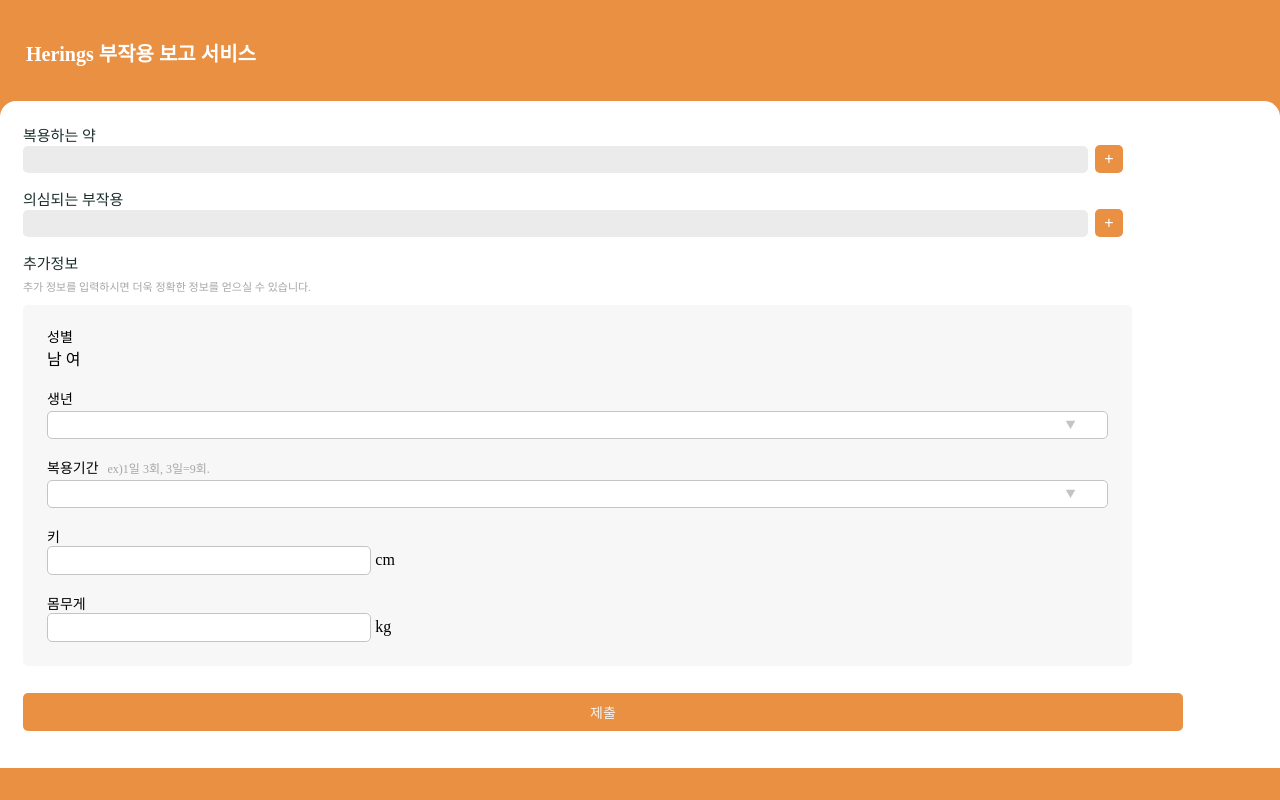
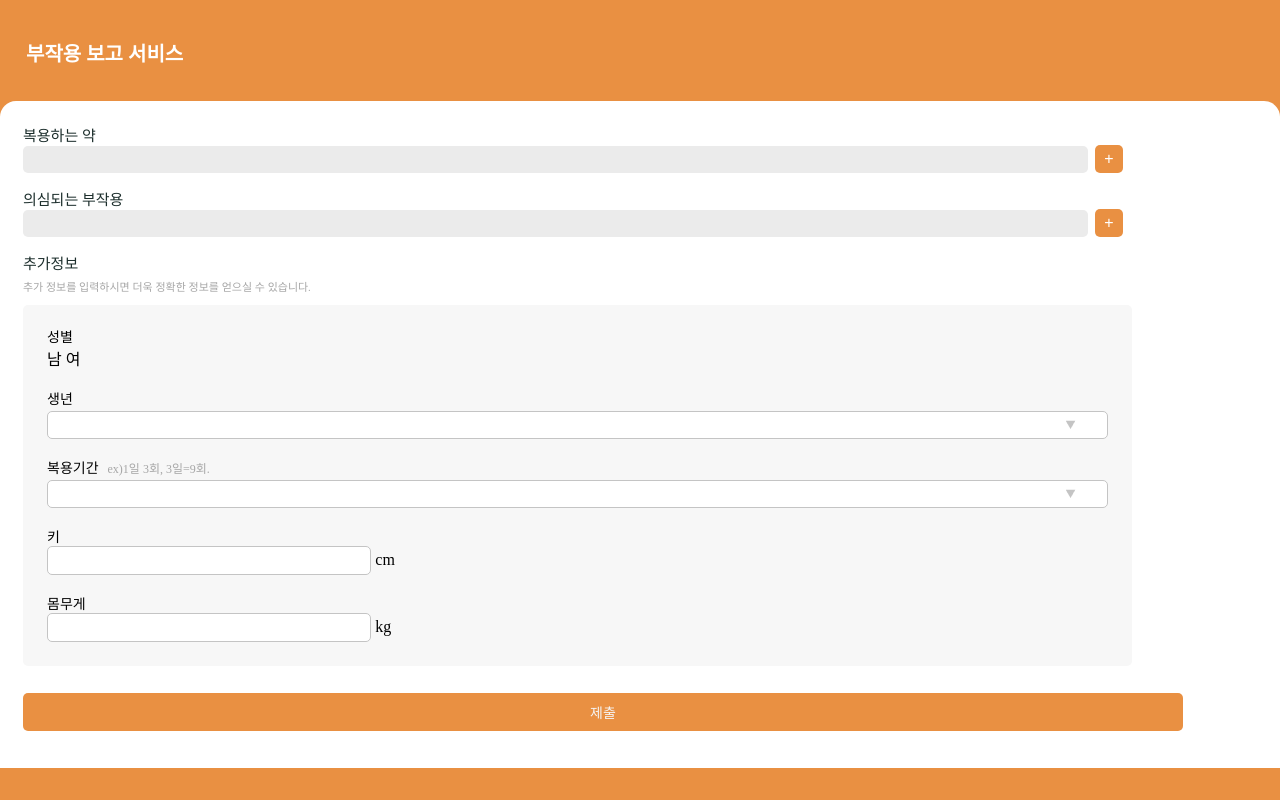
Before and after one commit to hlh0806/practice, a plain HTML site: page index.html in a window 1280 px wide. Drawn offline with Linux system fonts and the light colour scheme.

Commit message:
텍스트 수정

```diff
--- a/index.html
+++ b/index.html
@@ -7,7 +7,7 @@
     </head>
     <body>
         <header>
-            <h1 class="header__title">Herings 부작용 보고 서비스</h1>
+            <h1 class="header__title"> 부작용 보고 서비스</h1>
         </header>
         <section class="box--white">
             <form>
```
